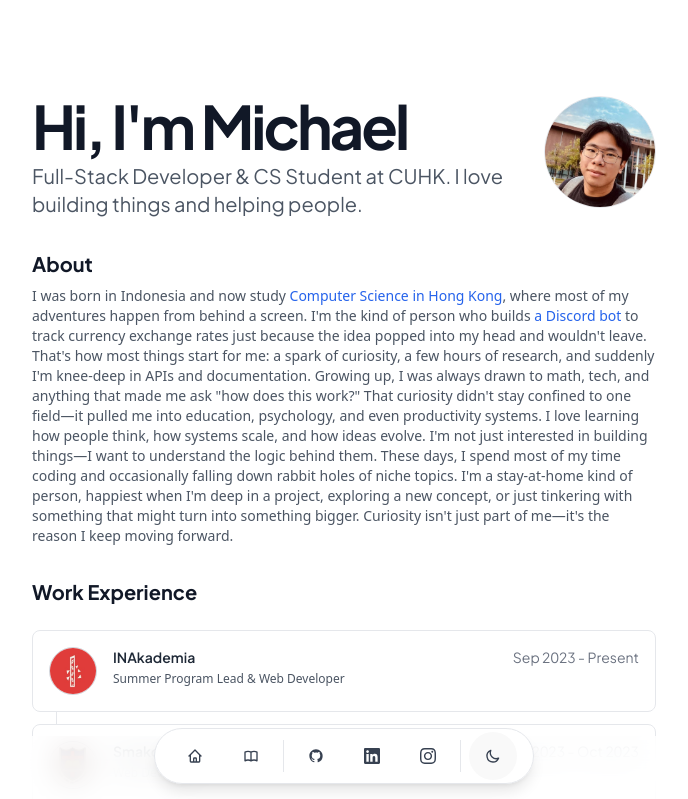
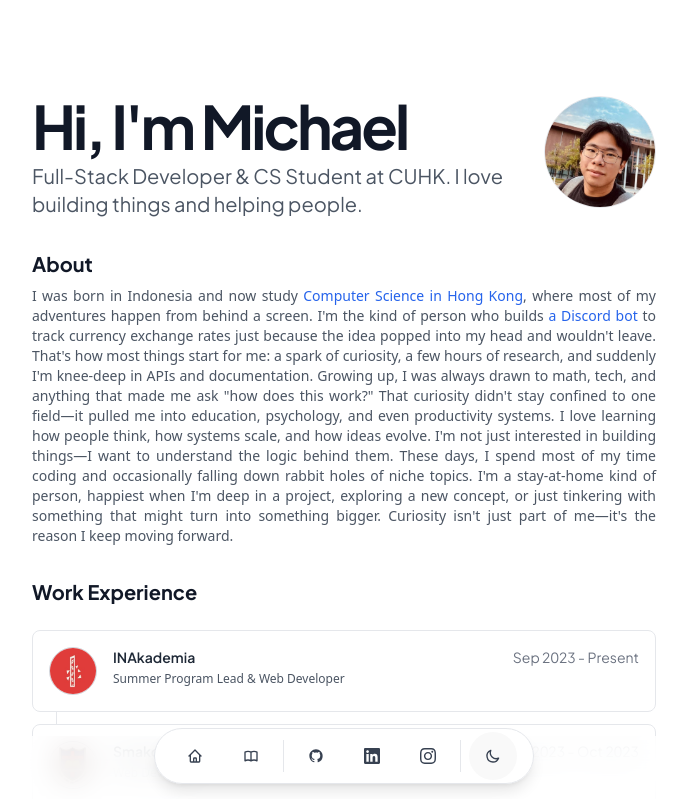
Before and after one commit to Verizent/verizent.github.io, a React (Vite) app: page / in a window 1280 px wide. Shown: the top 799 px of the page, without its empty margins (296-984 px from the left). Built offline with nearby package versions, Linux system fonts and the light colour scheme.

Commit message:
add indexing to conneecting line and fix text alignment for the About section

```diff
--- a/src/pages/Home.jsx
+++ b/src/pages/Home.jsx
@@ -43,7 +43,7 @@ export default function Home() {
       {/* About Section */}
       <section id="about" data-aos="fade-up">
         <h2 className="text-xl font-bold text-gray-900 dark:text-gray-100">About</h2>
-        <p className="text-pretty font-sans text-sm text-gray-600 dark:text-gray-400 mt-2">
+        <p className="text-pretty text-justify font-sans text-sm text-gray-600 dark:text-gray-400 mt-2">
           {parseMarkdownLinks(portfolioData.about_me)}
         </p>
       </section>
@@ -55,7 +55,7 @@ export default function Home() {
           <div className="relative">
             <div className="absolute left-6 top-0 bottom-0 w-px bg-gray-200 dark:bg-gray-800"></div>
             {portfolioData.work.map((work, index) => (
-              <div key={work.company} className="relative mb-3" data-aos="fade-up" data-aos-delay={index * 100}>
+              <div key={work.company} className={`relative ${index == 0 ? "mt-0" : "mt-3"}`} data-aos="fade-up" data-aos-delay={index * 100}>
                 <ResumeCard
                   logoUrl={work.logoUrl}
                   altText={work.company}
@@ -78,7 +78,7 @@ export default function Home() {
           <div className="relative">
             <div className="absolute left-6 top-0 bottom-0 w-px bg-gray-200 dark:bg-gray-800"></div>
             {portfolioData.education.map((education, index) => (
-              <div key={education.school} className="relative mb-3" data-aos="fade-up" data-aos-delay={index * 100}>
+              <div key={education.school} className={`relative ${index == 0 ? "mt-0" : "mt-3"}`} data-aos="fade-up" data-aos-delay={index * 100}>
                 <ResumeCard
                   logoUrl={education.logoUrl}
                   altText={education.school}
```
